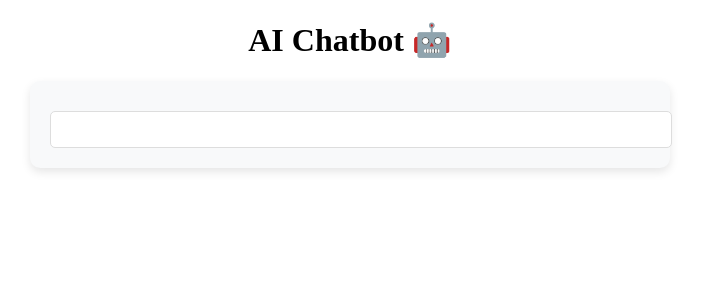
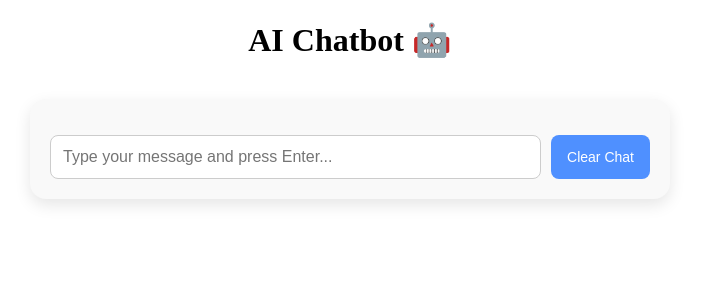
Before and after one commit to sogolnaseri/ai-chatbot-next, a Next.js app: page / in a window 1280 px wide. Shown: the top 300 px of the page, without its empty margins (290-993 px from the left). Built offline with nearby package versions, Linux system fonts and the light colour scheme.

Commit message:
clear button and localStorage

```diff
--- a/app/components/Chat.tsx
+++ b/app/components/Chat.tsx
@@ -1,38 +1,93 @@
-"use client"; //React hooks (useState, createContext, useContext) only work in client components in Next.js.
+"use client";
 
-import React from "react";
-import { useState } from "react";
+import React, { useState, useEffect } from "react";
 import { useChat } from "../context/ChatContext";
 import axios from "axios";
 import styled from "styled-components";
 
 const ChatContainer = styled.div`
+  position: relative;
   max-width: 600px;
-  margin: auto;
+  margin: 40px auto;
   padding: 20px;
-  background: #f8f9fa;
-  border-radius: 10px;
-  box-shadow: 0px 4px 10px rgba(0, 0, 0, 0.1);
+  background: #f9f9f9;
+  border-radius: 16px;
+  box-shadow: 0px 6px 16px rgba(0, 0, 0, 0.1);
+`;
+
+const MessageBubble = styled.p<{ role: string }>`
+  text-align: ${(props) => (props.role === "user" ? "right" : "left")};
+  background-color: ${(props) =>
+    props.role === "user" ? "#DCF8C6" : "#E6E6E6"};
+  display: inline-block;
+  padding: 10px 14px;
+  border-radius: 16px;
+  margin: 8px 0;
+  max-width: 85%;
+`;
+
+const InputWrapper = styled.div`
+  display: flex;
+  gap: 10px;
+  margin-top: 16px;
 `;
 
 const ChatInput = styled.input`
-  width: 100%;
-  padding: 10px;
-  margin-top: 10px;
-  border-radius: 5px;
-  border: 1px solid #ddd;
+  flex: 1;
+  padding: 12px;
+  border-radius: 8px;
+  border: 1px solid #ccc;
+  font-size: 16px;
+`;
+
+const ClearButton = styled.button`
+  background-color: #4f90ff;
+  color: white;
+  border: none;
+  border-radius: 8px;
+  padding: 0 16px;
+  font-size: 14px;
+  cursor: pointer;
+  transition: background 0.3s;
+
+  &:hover {
+    background-color: #3277e0;
+  }
 `;
 
 export default function Chat() {
   const { messages, addMessage } = useChat();
   const [input, setInput] = useState("");
+  const [loaded, setLoaded] = useState(false);
+
+  useEffect(() => {
+    const savedMessages = localStorage.getItem("chatMessages");
+    if (savedMessages) {
+      try {
+        const parsed = JSON.parse(savedMessages);
+        parsed.forEach((msg: { role: string; content: string }) => {
+          if (msg.role === "user" || msg.role === "assistant") {
+            addMessage({ role: msg.role, content: msg.content });
+          }
+        });
+      } catch (err) {
+        console.error("Error parsing saved chat messages:", err);
+      }
+    }
+    setLoaded(true);
+  }, []);
+
+  useEffect(() => {
+    if (loaded) {
+      localStorage.setItem("chatMessages", JSON.stringify(messages));
+    }
+  }, [messages, loaded]);
 
   const sendMessage = async () => {
     if (!input.trim()) return;
 
-    const userInput = input; // Store input before clearing
+    const userInput = input;
     setInput("");
-
     addMessage({ role: "user", content: userInput });
 
     try {
@@ -55,21 +110,28 @@ export default function Chat() {
     }
   };
 
+  const clearChat = () => {
+    localStorage.removeItem("chatMessages");
+    window.location.reload();
+  };
+
   return (
     <ChatContainer>
       {messages.map((msg, index) => (
-        <p
-          key={index}
-          style={{ textAlign: msg.role === "user" ? "right" : "left" }}
-        >
+        <MessageBubble key={index} role={msg.role}>
           <b>{msg.role === "user" ? "You" : "AI"}:</b> {msg.content}
-        </p>
+        </MessageBubble>
       ))}
-      <ChatInput
-        value={input}
-        onChange={(e) => setInput(e.target.value)}
-        onKeyDown={(e) => e.key === "Enter" && sendMessage()}
-      />
+
+      <InputWrapper>
+        <ChatInput
+          value={input}
+          onChange={(e) => setInput(e.target.value)}
+          onKeyDown={(e) => e.key === "Enter" && sendMessage()}
+          placeholder="Type your message and press Enter..."
+        />
+        <ClearButton onClick={clearChat}>Clear Chat</ClearButton>
+      </InputWrapper>
     </ChatContainer>
   );
 }
```
